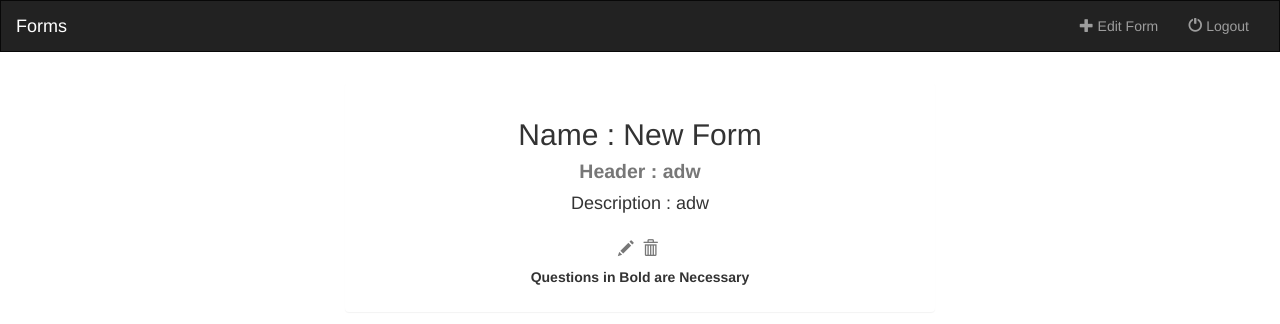
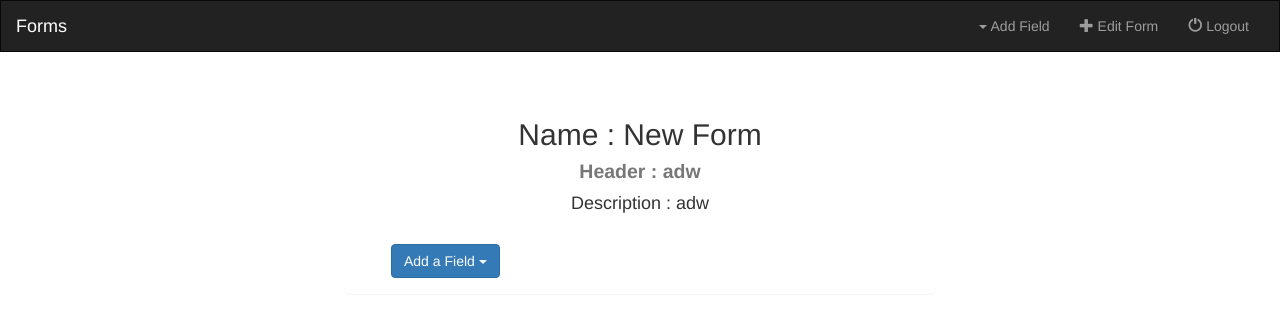
Before and after one commit to ishanjoshi02/Form-Generator, a Django app: page /creator/16/1/delete_text_field/ in a window 1280 px wide. Shown: the top 324 px of the page. Run offline with Django 3.2, Linux system fonts and the light colour scheme; data comes from the database, SQL or seed files in the repository; both versions use the stored data as it was after the commit; tables that the repository leaves empty hold one stand-in row (values such as "Sample post"); data that the repository does not hold is empty; some libraries are stand-ins or nearby versions.

Commit message:
Creator almost Complete

```diff
--- /dev/null
+++ b/creator/static/creator/scripts/foo.js
@@ -0,0 +1,3 @@
+$(document).ready(function() {
+  console.log("Hi")
+});
--- a/creator/templates/creator/detail.html
+++ b/creator/templates/creator/detail.html
@@ -1,7 +1,14 @@
 {% extends "creator/base.html" %}
 {% block titleBlock %}{{ form }}{% endblock titleBlock %}
+{% block scriptBlock %}
+<script src="https://www.gstatic.com/firebasejs/4.1.2/firebase.js"></script>
+<script>
+$(document).ready(function() {
+  console.log("Hi");
+});
+</script>
+{% endblock scriptBlock %}
 {% block navbarItems %}
-{% if not fields %}
 <li class="dropdown">
   <a class="dropdown-toggle" data-toggle="dropdown" href="#">
     <span class="caret"></span>&nbsp;Add Field</a>
@@ -23,7 +30,6 @@
       </li>
     </ul>
 </li>
-{% endif %}
 <li class="nav-item">
   <a href="{% url 'creator:edit_form' form.id %}">
     <span class="glyphicon glyphicon-plus" aria-hidden="true"></span>&nbsp;Edit Form
@@ -61,13 +67,25 @@
                   {% if field.get_model_type == 'TextField' %}
                     <a href="{% url 'creator:edit_text_field' field.id %}"/>
                   {% elif field.get_model_type == 'NumericField' %}
-                    <a href="#"/>
+                    <a href="{% url 'creator:edit_text_field' field.id %}"/>
+                  {% elif field.get_model_type == 'DateField' %}
+                    <a href="{% url 'creator:edit_text_field' field.id %}"/>
+                  {% elif field.get_model_type == 'MemoField' %}
+                    <a href="{% url 'creator:edit_text_field' field.id %}"/>
+                  {% elif field.get_model_type == 'MCQField' %}
+                    <a href="{% url 'creator:edit_text_field' field.id %}"/>
                   {% endif %}
                     <span class="glyphicon glyphicon-pencil"></span>&nbsp;
                   {% if field.get_model_type == 'TextField' %}
                     <a href="{% url 'creator:delete_text_field' form.id field.id %}"/>
                   {% elif field.get_model_type == 'NumericField' %}
                     <a href="{% url 'creator:delete_numeric_field' form.id field.id %}"/>
+                  {% elif field.get_model_type == 'DateField' %}
+                    <a href="{% url 'creator:delete_date_field' form.id field.id %}"/>
+                  {% elif field.get_model_type == 'MemoField' %}
+                    <a href="{% url 'creator:delete_memo_field' form.id field.id %}"/>
+                  {% elif field.get_model_type == 'MCQField' %}
+                    <a href="{% url 'creator:delete_mcq_field' form.id field.id %}"/>
                   {% endif %}
                     <span class="glyphicon glyphicon-trash"></span>&nbsp;
                 </a>
@@ -77,9 +95,9 @@
             <h5><strong>Questions in Bold are Necessary</strong></h5>
         {% else %}
           <div class="container-fluid">
-            <div class="col-sm-12" align="center">
+            <div class="col-sm-2">
               <br>
-              <div class="dropdown" align="center">
+              <div class="dropdown">
                 <button class="btn btn-primary dropdown-toggle" type="button" data-toggle="dropdown">
                   Add a Field
                   <span class="caret"></span>
--- a/creator/urls.py
+++ b/creator/urls.py
@@ -14,6 +14,12 @@
         name='delete_text_field'),
     url(r'^(?P<form_id>[0-9]+)/(?P<field_id>[0-9]+)/delete_numeric_field/$', views.delete_numeric_field,
         name='delete_numeric_field'),
+    url(r'^(?P<form_id>[0-9]+)/(?P<field_id>[0-9]+)/delete_memo_field/$', views.delete_memo_field,
+        name='delete_memo_field'),
+    url(r'^(?P<form_id>[0-9]+)/(?P<field_id>[0-9]+)/delete_mcq_field/$', views.delete_mcq_field,
+        name='delete_mcq_field'),
+    url(r'^(?P<form_id>[0-9]+)/(?P<field_id>[0-9]+)/delete_date_field/$', views.delete_date_field,
+        name='delete_date_field'),
     url(r'^(?P<form_id>[0-9]+)/add_text_field/$', views.create_text_field, name='create_text_field'),
     url(r'^(?P<form_id>[0-9]+)/add_numeric_field/$', views.create_numeric_field,
         name='create_numeric_field'),
@@ -23,4 +29,8 @@
     url(r'^(?P<form_id>[0-9]+)/detail/$', views.detail, name='detail'),
     url(r'^(?P<form_id>[0-9]+)/edit_form/$', views.edit_form, name='edit_form'),
     url(r'^(?P<field_id>[0-9]+)/edit_text_field/$', views.edit_text_field, name='edit_text_field'),
+    url(r'^(?P<field_id>[0-9]+)/edit_numeric_field/$', views.edit_numeric_field, name='edit_numeric_field'),
+    url(r'^(?P<field_id>[0-9]+)/edit_memo_field/$', views.edit_memo_field, name='edit_memo_field'),
+    url(r'^(?P<field_id>[0-9]+)/edit_date_field/$', views.edit_date_field, name='edit_date_field'),
+    url(r'^(?P<field_id>[0-9]+)/edit_mcq_field/$', views.edit_mcq_field, name='edit_mcq_field'),
 ]
--- a/creator/views.py
+++ b/creator/views.py
@@ -54,7 +54,6 @@
             field.parent_form = Form.objects.get(pk=form_id)
             field.save()
 
-            fields = TextField.objects.filter(parent_form=field.parent_form).order_by('sr_no')
 
             return render(request, 'creator/detail.html', context={
                 'form':
@@ -62,7 +61,7 @@
                 'user':
                     user,
                 'fields':
-                    fields
+                    get_all_fields(field.parent_form)
             })
         context = {
             'form':
@@ -97,7 +96,8 @@
             }
 
             return render(request, 'creator/detail.html', context=context)
-        return render(request, 'creator/create_form.html', context={'form': form, 'header_text':'Add a MCQ Field', 'button_text' : 'Add Field'})
+        return render(request, 'creator/create_form.html',
+                      context={'form': form, 'header_text': 'Add a MCQ Field', 'button_text': 'Add Field'})
 
 
 def create_memo_field(request, form_id):
@@ -129,6 +129,7 @@
                 form,
         }
         return render(request, 'creator/create_form.html', context=context)
+
 
 def create_numeric_field(request, form_id):
     user = request.user
@@ -202,23 +203,14 @@
     else:
         user = request.user
         current_form = get_object_or_404(Form, pk=form_id)
-        fields = get_all_fields(current_form)
-        if len(fields) == 0:
-            context = {
-                'form':
-                    current_form,
-                'user':
-                    user,
-                'fields':
-                    get_all_fields(current_form),
-            }
-        else:
-            context = {
-                'form':
-                    current_form,
-                'user':
-                    user,
-            }
+        context = {
+            'form':
+                current_form,
+            'user':
+                user,
+            'fields':
+                get_all_fields(current_form),
+        }
         return render(request, 'creator/detail.html', context)
 
 
@@ -232,19 +224,21 @@
     })
 
 
-def delete_numeric_field(request, form_id, field_id):
-    current = NumericField.objects.get(pk=field_id)
+def delete_date_field(request, form_id, field_id):
+    current = DateField.objects.get(pk=field_id)
     current.delete()
     current_form = get_object_or_404(Form, pk=form_id)
+
     context = {
         'form':
             current_form,
         'user':
             request.user,
         'fields':
-            get_all_fields(current_form)
+            get_all_fields(current_form),
     }
-    return render(request, 'creator/detail.html', context)
+
+    return render(request, 'creator/detail.html', context=context)
 
 
 def delete_text_field(request, form_id, field_id):
@@ -258,6 +252,62 @@
             request.user,
         'fields':
             get_all_fields(current_form),
+    }
+
+    return render(request, 'creator/detail.html', context)
+
+
+def delete_memo_field(request, form_id, field_id):
+    user = request.user
+    if not user.is_authenticated():
+        return render(request, 'creator/login.html')
+    else:
+        current = MemoField.objects.get(pk=field_id)
+        current.delete()
+        current_form = get_object_or_404(Form, pk=form_id)
+        context = {
+            'form':
+                current_form,
+            'user':
+                user,
+            'fields':
+                get_all_fields(current_form),
+        }
+
+        return render(request, 'creator/detail.html', context=context)
+
+
+def delete_mcq_field(request, form_id, field_id):
+    user = request.user
+    if not user.is_authenticated():
+        return render(request, 'creator/login.html')
+    else:
+        current = MCQField.objects.get(pk=field_id)
+        current.delete()
+        current_form = get_object_or_404(Form, pk=form_id)
+        context = {
+            'form':
+                current_form,
+            'user':
+                user,
+            'fields':
+                get_all_fields(current_form),
+        }
+
+        return render(request, 'creator/detail.html', context=context)
+
+
+def delete_numeric_field(request, form_id, field_id):
+    current = NumericField.objects.get(pk=field_id)
+    current.delete()
+    current_form = get_object_or_404(Form, pk=form_id)
+    context = {
+        'form':
+            current_form,
+        'user':
+            request.user,
+        'fields':
+            get_all_fields(current_form)
     }
     return render(request, 'creator/detail.html', context)
 
@@ -293,6 +343,48 @@
                 'Edit ' + previous_form.form_name,
             'button_text':
                 'Save Form'
+        }
+        return render(
+            request,
+            'creator/create_form.html',
+            context=context
+        )
+
+
+def edit_date_field(request, field_id):
+    if not request.user.is_authenticated():
+        return render(request, 'creator/login.html')
+    else:
+        previous_field = DateField.objects.get(pk=field_id)
+        form = DateFieldForm(request.POST or None, instance=previous_field)
+        if form.is_valid():
+            current_field = form.save(commit=False)
+            current_field.parent_form = previous_field.parent_form
+            current_field.save()
+
+            context = {
+                'form':
+                    previous_field.parent_form,
+                'user':
+                    request.user,
+                'fields':
+                    get_all_fields(previous_field.parent_form),
+            }
+
+            return render(
+                request,
+                'creator/detail.html',
+                context=context
+            )
+        context = {
+            'form':
+                form,
+            'title':
+                'Edit ' + previous_field.caption,
+            'header_text':
+                'Edit ' + previous_field.caption,
+            'button_text':
+                'Save',
         }
         return render(
             request,
@@ -341,16 +433,159 @@
         )
 
 
+def edit_memo_field(request, field_id):
+    if not request.user.is_authenticated():
+        return render(request, 'creator/login.html')
+    else:
+        previous_field = MemoField.objects.get(pk=field_id)
+        form = MemoFieldForm(request.POST or None, instance=previous_field)
+        if form.is_valid():
+            current_field = form.save(commit=False)
+            current_field.parent_form = previous_field.parent_form
+            current_field.save()
+
+            context = {
+                'form':
+                    previous_field.parent_form,
+                'user':
+                    request.user,
+                'fields':
+                    get_all_fields(previous_field.parent_form),
+            }
+
+            return render(request, 'creator/detail.html', context=context)
+        context = {
+            'form':
+                form,
+            'title':
+                'Edit ' + previous_field.caption,
+            'header_text':
+                'Edit ' + previous_field.caption,
+            'button_text':
+                'Save',
+        }
+
+        return render(request, 'creator/create_form.html', context=context)
+
+
+def edit_mcq_field(request, field_id):
+    user = request.user
+    if not user.is_authenticated():
+        return render(request, 'creator/login.html')
+    else:
+        previous_field = MCQField.objects.get(pk=field_id)
+        form = MCQFieldForm(request.POST or None, instance=previous_field)
+
+        if form.is_valid():
+            current_field = form.save(commit=False)
+            current_field.parent_form = previous_field.parent_form
+            current_field.save()
+
+            context = {
+                'form':
+                    previous_field.parent_form,
+                'user':
+                    user,
+                'fields':
+                    get_all_fields(previous_field.parent_form),
+            }
+
+            return render(request, 'creator/detail.html', context=context)
+
+        context = {
+            'form':
+                form,
+            'title':
+                'Edit ' + previous_field.caption,
+            'header_text':
+                'Edit ' + previous_field.caption,
+            'button_text':
+                'Save',
+        }
+
+        return render(request, 'creator/create_form.html', context=context)
+
+
+def edit_numeric_field(request, field_id):
+    user = request.user
+    if not user.is_authenticated():
+        return render(request, 'creator/login.html')
+    else:
+        previous_field = NumericField.objects.get(pk=field_id)
+        form = NumericFieldForm(request.POST or None, instance=previous_field)
+
+        if form.is_valid():
+            current_field = form.save(commit=False)
+            current_field.parent_form = previous_field.parent_form
+            current_field.save()
+
+            context = {
+                'form':
+                    previous_field.parent_form,
+                'user':
+                    user,
+                'fields':
+                    get_all_fields(previous_field.parent_form),
+            }
+
+            return render(request, 'creator/detail.html', context=context)
+
+        context = {
+            'form':
+                form,
+            'title':
+                'Edit ' + previous_field.caption,
+            'header_text':
+                'Edit ' + previous_field.caption,
+            'button_text':
+                'Save',
+        }
+
+        return render(request, 'creator/create_form.html', context=context)
+
+
 def get_all_fields(form):
-    fields = list(TextField.objects.filter(parent_form=form))
+    fields = []
+
+    text_fields = list(TextField.objects.filter(parent_form=form))
+    if text_fields.__len__() > 1:
+        for field in text_fields:
+            fields += field
+    else:
+        fields += text_fields
+
     numeric_fields = list(NumericField.objects.filter(parent_form=form))
-    if len(numeric_fields) > 1:
+    if not numeric_fields.__len__() <= 1:
         for field in numeric_fields:
-            fields.append(field)
+            fields += field
     else:
-        fields.append(numeric_fields)
-    # todo Write above code for all fields
+        fields += numeric_fields
+
+    date_fields = list(DateField.objects.filter(parent_form=form))
+    if not date_fields.__len__() <= 1:
+        for field in date_fields:
+            fields += field
+    else:
+        fields += date_fields
+
+    memo_fields = list(MemoField.objects.filter(parent_form=form))
+    if not memo_fields.__len__() <= 1:
+        for field in memo_fields:
+            fields += field
+    else:
+        fields += memo_fields
+
+    mcq_fields = list(MCQField.objects.filter(parent_form=form))
+    if not mcq_fields.__len__() <= 1:
+        for field in mcq_fields:
+            fields += field
+    else:
+        fields += mcq_fields
+
+    # todo write code to sort the fields
+
     return fields
+
 
 
 def index(request):
```
Also changed, not shown: creator/models.py (+10 -5 lines), creator/static/creator/scripts/dynamic_field.js (deleted, +0 -25 lines), db.sqlite3, 3 other files.
